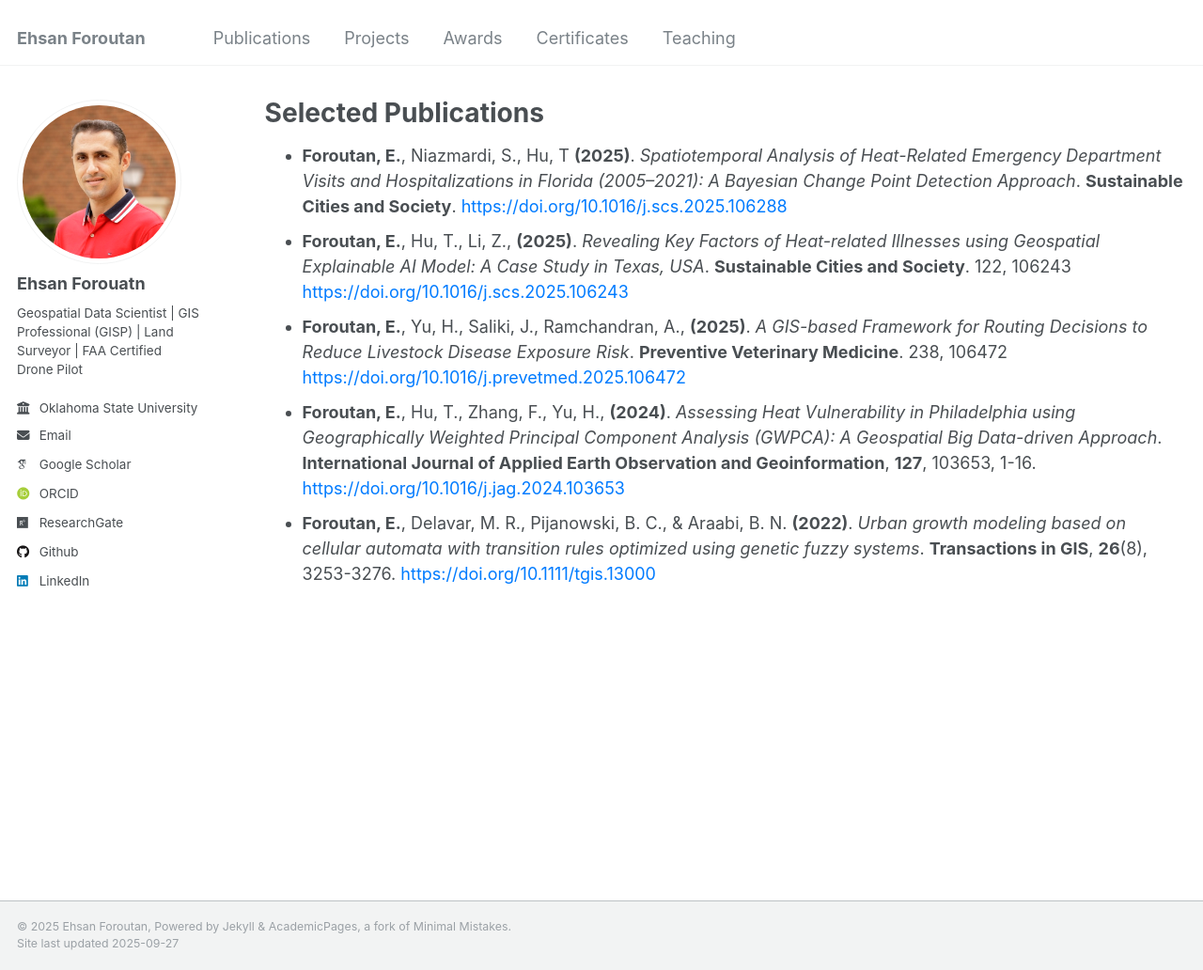
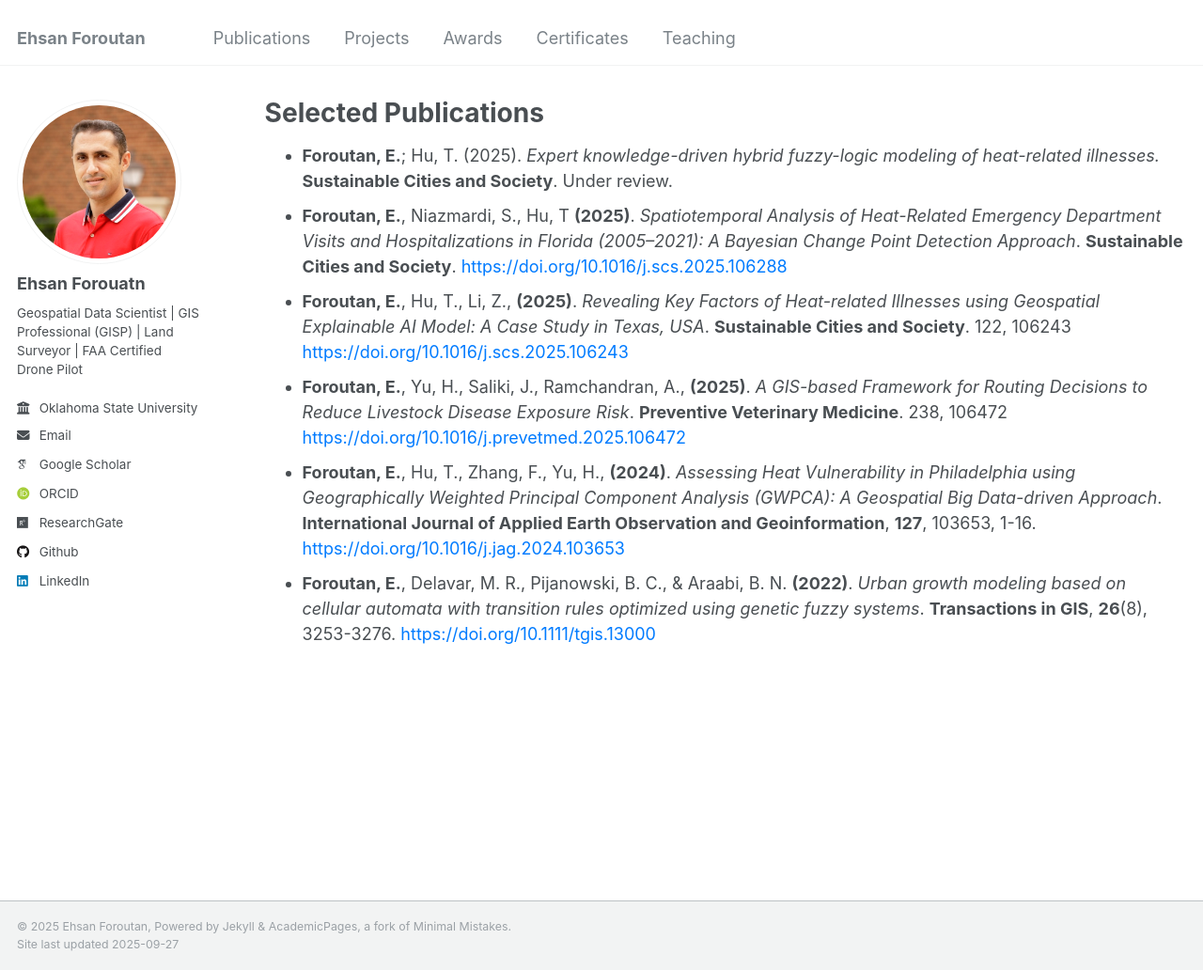
Before and after one commit to eforoutan/eforoutan.github.io, a Jekyll site: the page built from _pages/publications.html, in a window 1280 px wide and 1032 px high. Shown: the whole window at 94% size. Built offline with Jekyll 4.4.1, drawn with Linux system fonts in a browser that asks for light colours; some web fonts are replaced.

Commit message:
Update publications.html

```diff
--- a/_pages/publications.html
+++ b/_pages/publications.html
@@ -5,6 +5,12 @@ permalink: /publications/
 author_profile: true
 ---
 <ul>
+
+  <li style="font-size:1rem; line-height:1.5; margin-bottom:10px;">
+    <strong>Foroutan, E.</strong>; Hu, T. (2025).
+    <em>Expert knowledge-driven hybrid fuzzy-logic modeling of heat-related illnesses.</em>
+    <strong>Sustainable Cities and Society</strong>. Under review.
+  </li>
 
   <li style="font-size: 1rem; line-height: 1.5; margin-bottom: 10px;">
     <strong>Foroutan, E.</strong>, Niazmardi, S., Hu, T <strong>(2025)</strong>.
```
